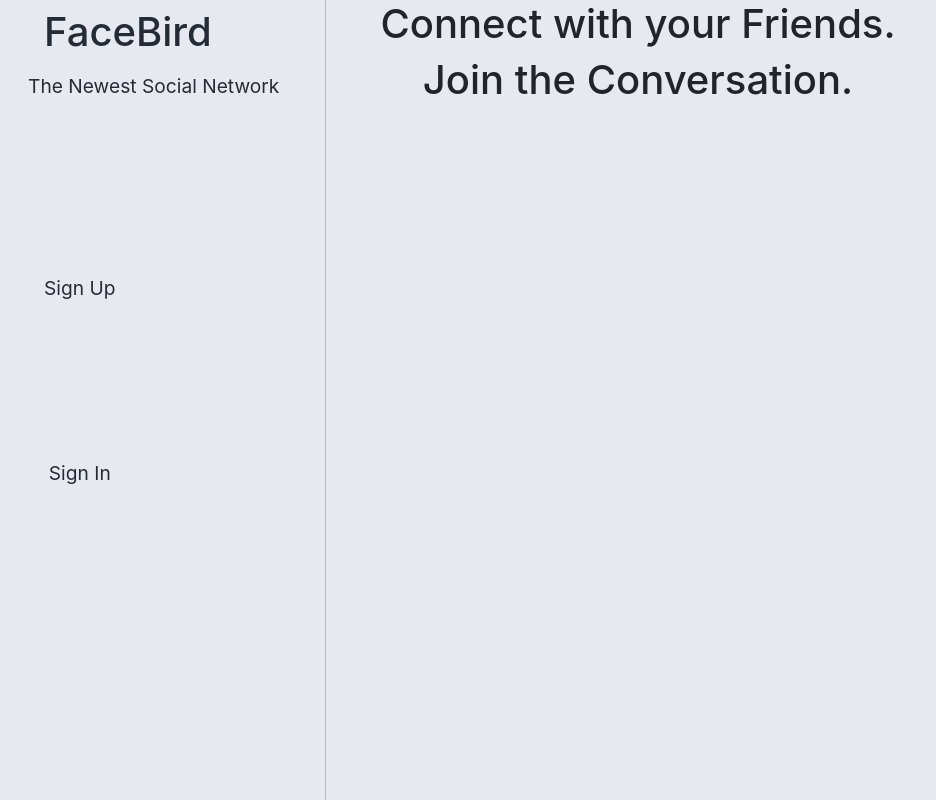
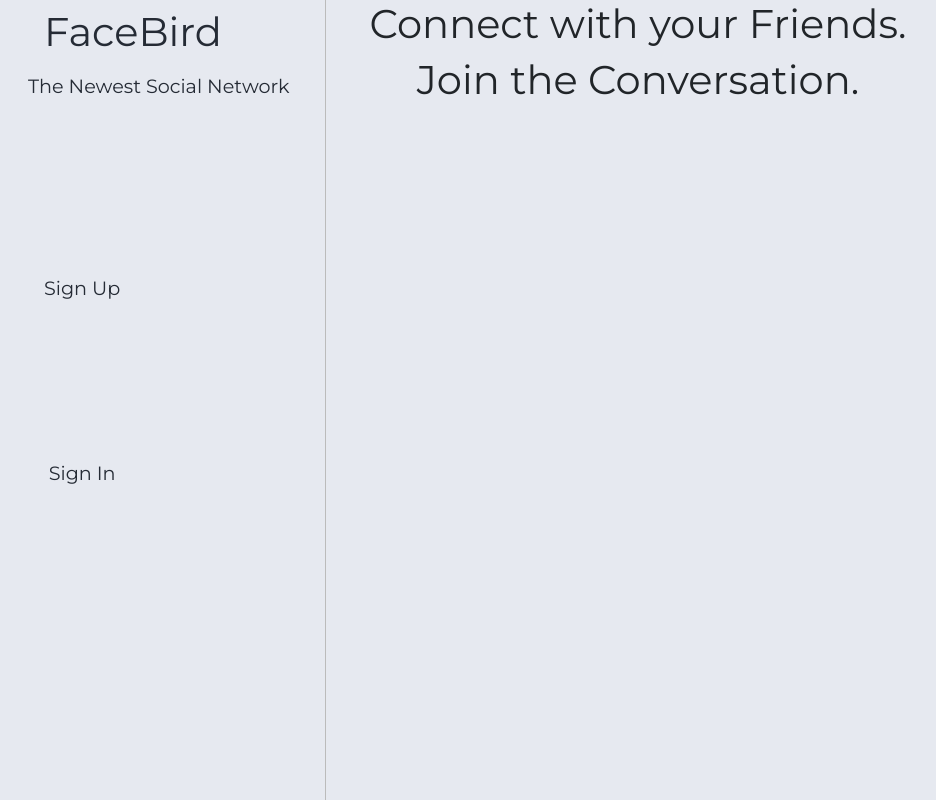
Before and after one commit to KingNaranja/FaceBird-2, a React app: page / in a window 1280 px wide. Shown: the whole page, without its empty margins (2-938 px from the left). Built offline with nearby package versions, Linux system fonts and the light colour scheme.

Commit message:
add cdn font Montserrat

```diff
--- a/src/index.scss
+++ b/src/index.scss
@@ -1,3 +1,6 @@
+@import url('https://fonts.googleapis.com/css?family=Montserrat|Open+Sans');
+
+
 html {
   height: 100%;
 }
@@ -19,6 +22,7 @@
   width: 100%;
   flex-direction: row;
   overflow-x: hidden;
+  font-family: 'Montserrat', 'sans-serif';
 }
 
 @media (max-width: 600px){
```
